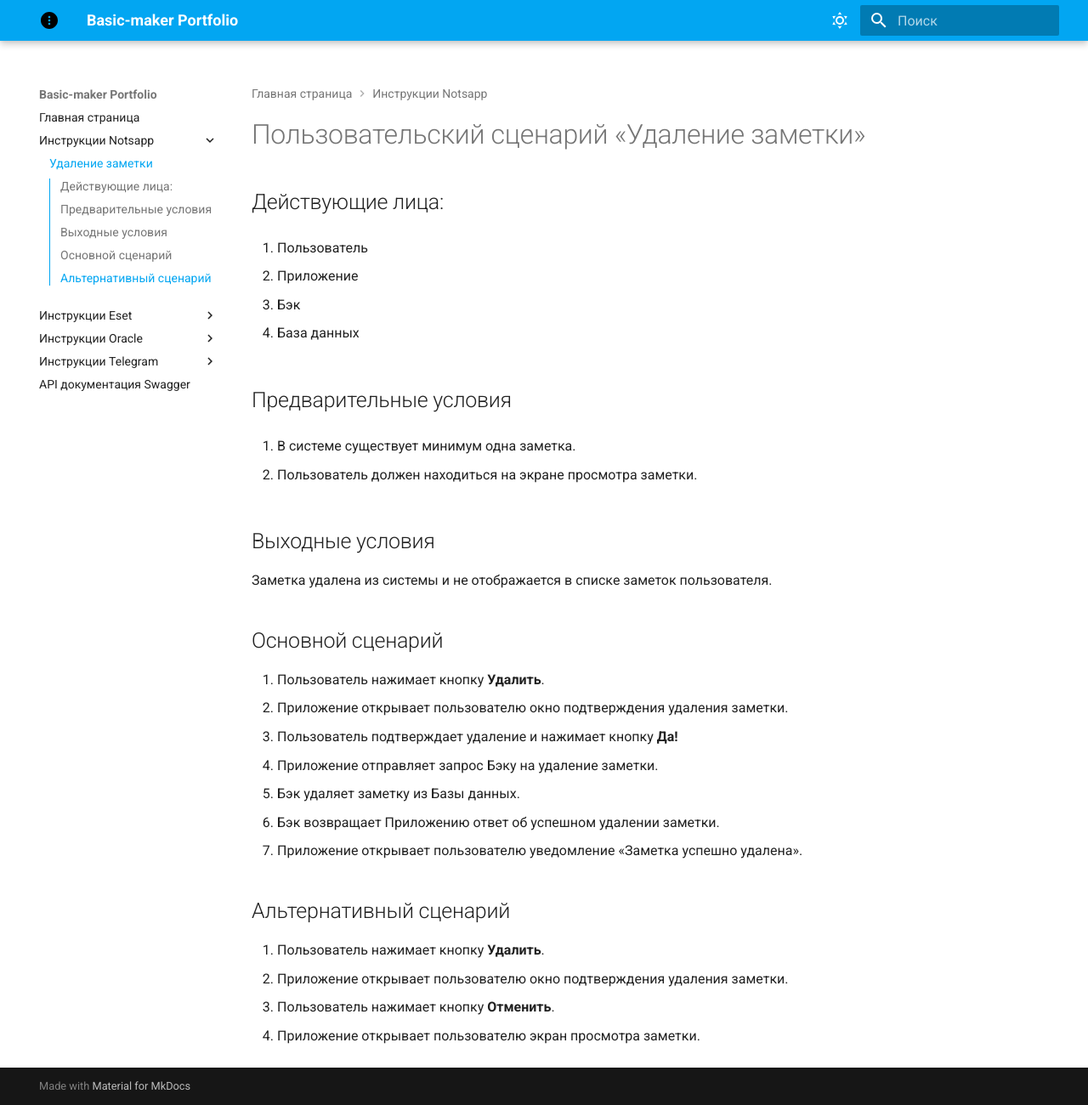
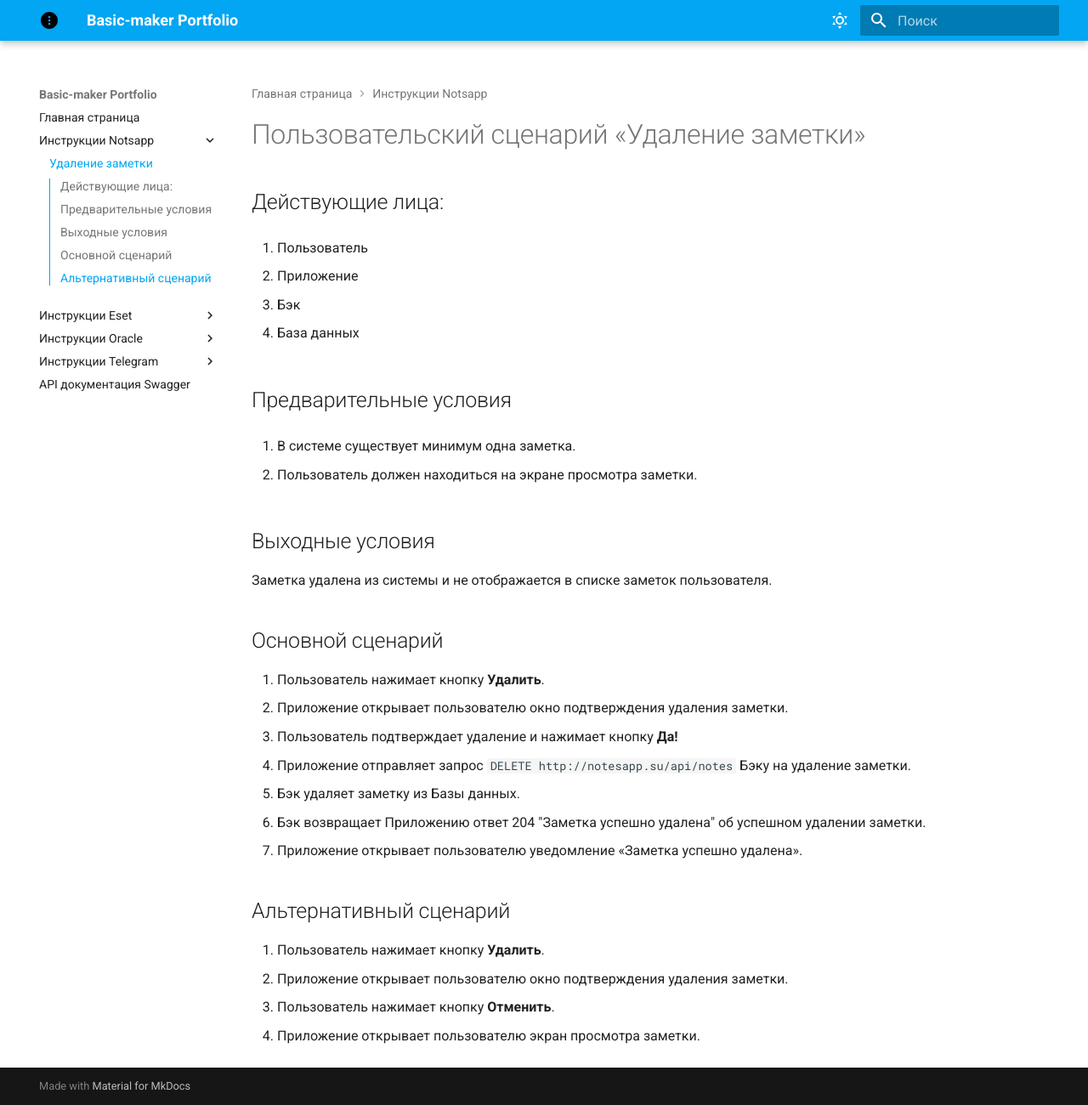
Before and after one commit to basic-maker/home-project, an MkDocs documentation site: the page built from docs/instruction_notsapp/notsapp_delete.md, in a window 1280 px wide and 1300 px high. Shown: the whole window at 85% size. Built offline with MkDocs 1.6.1 and Material for MkDocs 9.7.7, drawn with Linux system fonts in a browser that asks for light colours.

Commit message:
описание запросов

```diff
--- a/docs/instruction_notsapp/notsapp_delete.md
+++ b/docs/instruction_notsapp/notsapp_delete.md
@@ -25,9 +25,9 @@
 1. Пользователь нажимает кнопку **Удалить**.
 2. Приложение открывает пользователю окно подтверждения удаления заметки.
 3. Пользователь подтверждает удаление и нажимает кнопку **Да!**
-4. Приложение отправляет запрос Бэку на удаление заметки.
+4. Приложение отправляет запрос `DELETE http://notesapp.su/api/notes` Бэку на удаление заметки.
 3. Бэк удаляет заметку из Базы данных.
-4. Бэк возвращает Приложению ответ об успешном удалении заметки.
+4. Бэк возвращает Приложению ответ 204 "Заметка успешно удалена" об успешном удалении заметки.
 5. Приложение открывает пользователю уведомление «Заметка успешно удалена».
 
 ## Альтернативный сценарий
```
